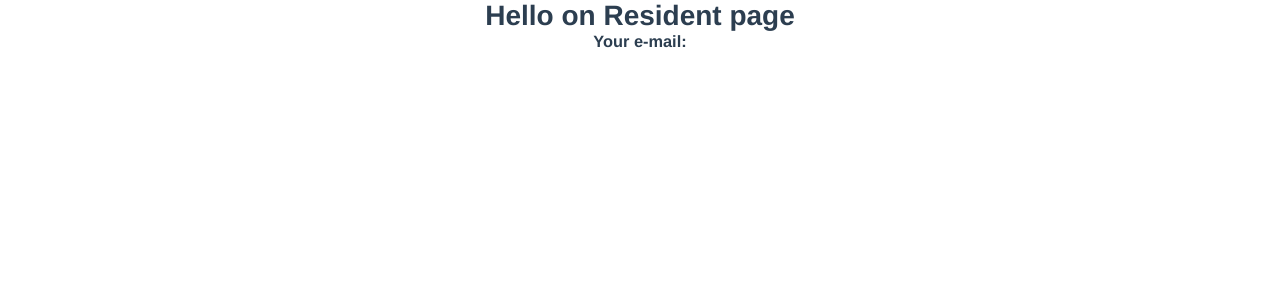
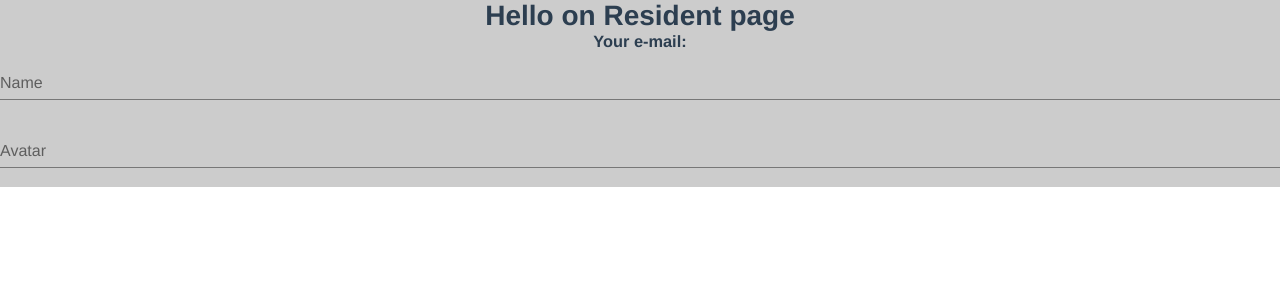
Before and after one commit to khlopik/VueTSAuth-client, a Vue app: page /resident in a window 1280 px wide. Shown: the top 300 px of the page. Built offline with nearby package versions, Linux system fonts and the light colour scheme; no server answers; sample sign-in values are in the browser's storage.

Commit message:
in progress of user details form

```diff
--- a/src/components/Footer/Footer.vue
+++ b/src/components/Footer/Footer.vue
@@ -2,7 +2,7 @@
   <div class="footer">
 		<v-footer class="pa-3" color="yellow">
 			<v-spacer></v-spacer>
-			<div>&copy; {{ new Date().getFullYear() }}</div>
+			<div>&copy; {{ new Date().getFullYear() }} by Oleksii Khlopotov</div>
 		</v-footer>
 	</div>
 </template>
--- a/src/components/Header/Header.vue
+++ b/src/components/Header/Header.vue
@@ -12,11 +12,16 @@
 </template>
 
 <script>
-import { mapActions } from 'vuex';
+import { mapActions, mapGetters } from 'vuex';
 import { types } from '@/store';
 
 export default {
 	name: 'Header',
+	computed: {
+		...mapGetters({
+			getUserDetails: '',
+		}),
+	},
 	methods: {
 		...mapActions({
 			logout: types.auth.action.LOGOUT_USER,
--- a/src/components/ResidentPage/ResidentPage.vue
+++ b/src/components/ResidentPage/ResidentPage.vue
@@ -2,14 +2,19 @@
   <div class="resident">
 		<h1>Hello on Resident page</h1>
 		<h3>Your e-mail: {{email}}</h3>
+		<user-details/>
 	</div>
 </template>
 
 <script>
-import { authUserByToken } from '../LoginPage/loginService';
+import { authUserByToken } from '@/components/LoginPage/loginService';
+import UserDetails from '@/components/UserDetails';
 
 export default {
 	name: 'resident-page',
+	components: {
+		UserDetails,
+	},
 	data() {
 		return {
 			email: '',
@@ -28,5 +33,7 @@ export default {
 </script>
 
 <style scoped>
-
+	.resident {
+		background: #ccc;
+	}
 </style>
--- /dev/null
+++ b/src/components/UserDetails.vue
@@ -0,0 +1,30 @@
+<template>
+  <div class="user-details">
+		<v-form v-model="valid">
+			<v-text-field
+				label="Name"
+				v-model="name"
+			/>
+			<v-text-field
+				label="Avatar"
+				v-model="avatar"
+			/>
+		</v-form>
+	</div>
+</template>
+
+<script>
+export default {
+	name: 'UserDetails',
+	data() {
+		return {
+			name: '',
+			avatar: '',
+		};
+	},
+};
+</script>
+
+<style scoped>
+
+</style>
```
